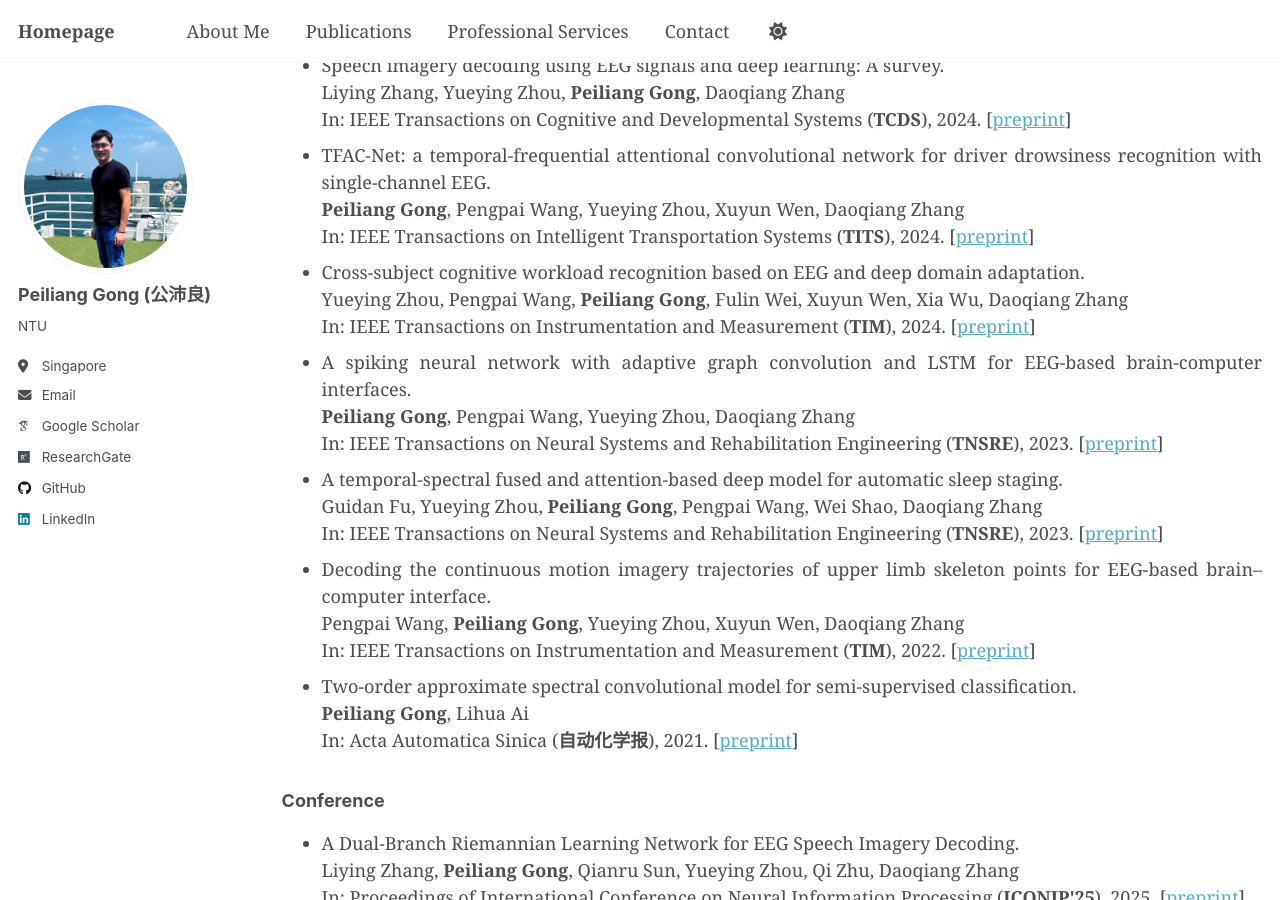
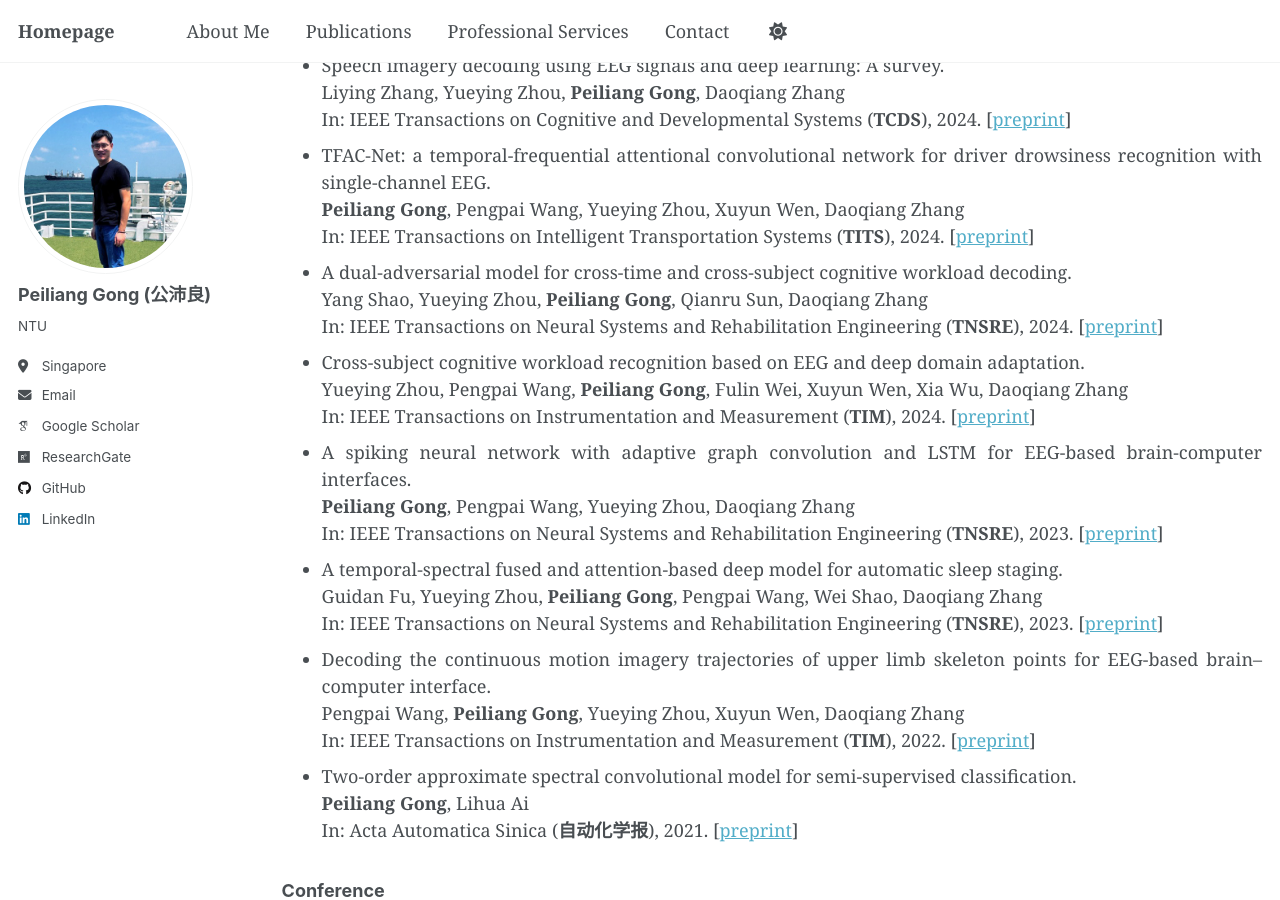
Before and after one commit to Tokenmw/Tokenmw.github.io, a Jekyll site: the page built from _pages/publications.md, in a window 1280 px wide and 900 px high, scrolled down 807 px. Built offline with Jekyll 4.4.1, drawn with Linux system fonts in a browser that asks for light colours; some web fonts are replaced.

Commit message:
Update publications.md

```diff
--- a/_pages/publications.md
+++ b/_pages/publications.md
@@ -49,6 +49,10 @@ html, body, p, ul, li, div {
   <li>TFAC-Net: a temporal-frequential attentional convolutional network for driver drowsiness recognition with single-channel EEG.<br><b>Peiliang Gong</b>, Pengpai Wang, Yueying Zhou, Xuyun Wen, Daoqiang Zhang<br>In: IEEE Transactions on Intelligent Transportation Systems (<strong>TITS</strong>), 2024. [<a href="https://ieeexplore.ieee.org/abstract/document/10533850/">preprint</a>]
   </li>
 
+  <li>A dual-adversarial model for cross-time and cross-subject cognitive workload decoding.<br>Yang Shao, Yueying Zhou, <b>Peiliang Gong</b>, Qianru Sun, Daoqiang Zhang<br>In:
+IEEE Transactions on Neural Systems and Rehabilitation Engineering (<strong>TNSRE</strong>), 2024. [<a href="https://ieeexplore.ieee.org/abstract/document/10559607">preprint</a>]
+  </li>
+
   <li>Cross-subject cognitive workload recognition based on EEG and deep domain adaptation.<br>Yueying Zhou, Pengpai Wang, <b>Peiliang Gong</b>, Fulin Wei, Xuyun Wen, Xia Wu, Daoqiang Zhang<br>In: IEEE Transactions on Instrumentation and Measurement (<strong>TIM</strong>), 2024. [<a href="https://ieeexplore.ieee.org/abstract/document/10163950/">preprint</a>]
   </li>
 
```
